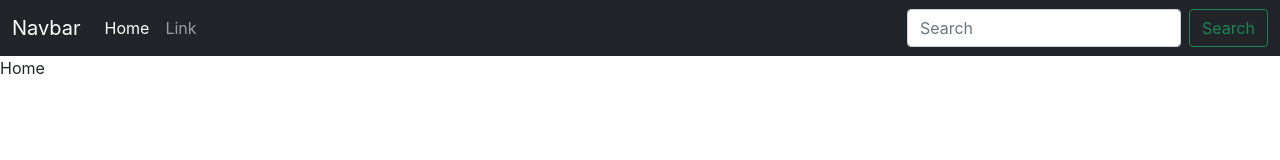
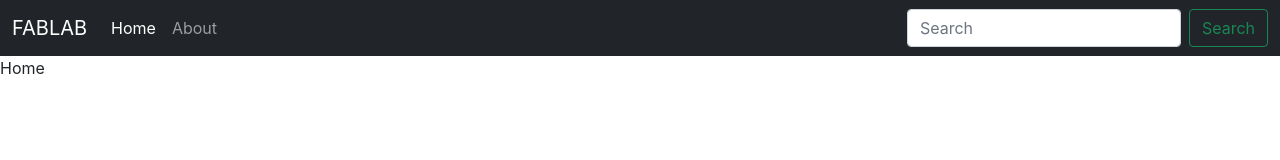
Before and after one commit to taparia11/Notebook, a React (Create React App) app in the folder notebook/: page / in a window 1280 px wide. Shown: the top 160 px of the page. Built offline with nearby package versions, Linux system fonts and the light colour scheme.

Commit message:
getting title

```diff
--- a/notebook/src/components/Navbar.js
+++ b/notebook/src/components/Navbar.js
@@ -1,22 +1,27 @@
-import React from 'react'
-import {  Link } from "react-router-dom";
+import React, {useEffect} from 'react'
+import {  Link, useLocation } from "react-router-dom";
+// import PropTypes from 'prop-types'
 
 
 const Navbar = (props) => {
+  let location = useLocation();
+  useEffect(()=>{
+    console.log(location.pathname);
+  },[location]);
   return (
     <nav class="navbar navbar-expand-lg navbar-dark bg-dark">
   <div class="container-fluid">
-    <a class="navbar-brand" href="#">Navbar</a>
+    <Link class="navbar-brand" to="/">{props.title}</Link>
     <button class="navbar-toggler" type="button" data-bs-toggle="collapse" data-bs-target="#navbarSupportedContent" aria-controls="navbarSupportedContent" aria-expanded="false" aria-label="Toggle navigation">
       <span class="navbar-toggler-icon"></span>
     </button>
     <div class="collapse navbar-collapse" id="navbarSupportedContent">
       <ul class="navbar-nav me-auto mb-2 mb-lg-0">
         <li class="nav-item">
-          <a class="nav-link active" aria-current="page" href="#">Home</a>
+          <Link class={`nav-link ${location.pathname==="/"?"active":""}`} aria-current="page" to="/">Home</Link>
         </li>
         <li class="nav-item">
-          <a class="nav-link" href="#">Link</a>
+          <Link class={`nav-link ${location.pathname==="/about"?"active":""}`} to="/about">About</Link>
         </li>
       </ul>
       <form class="d-flex">
```
